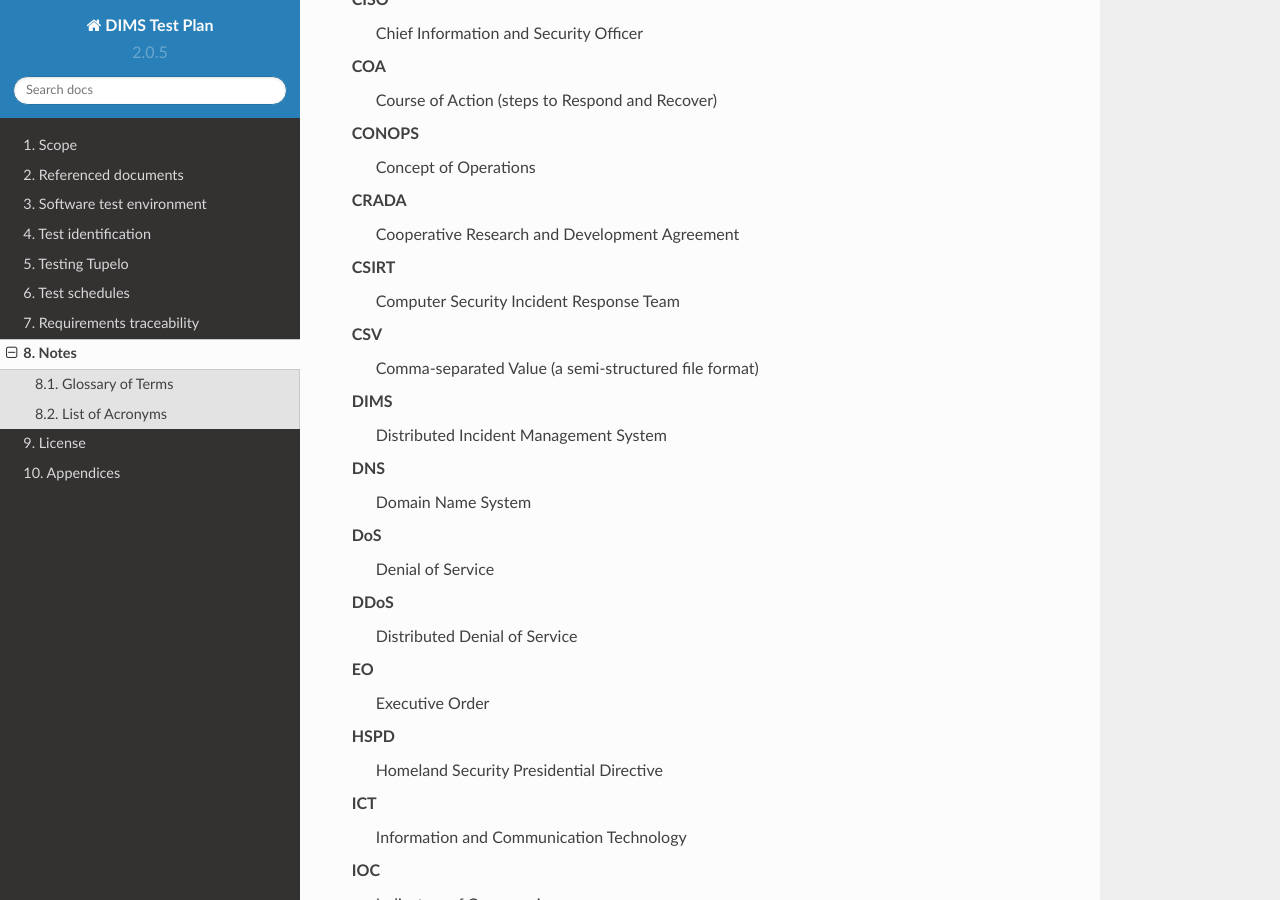
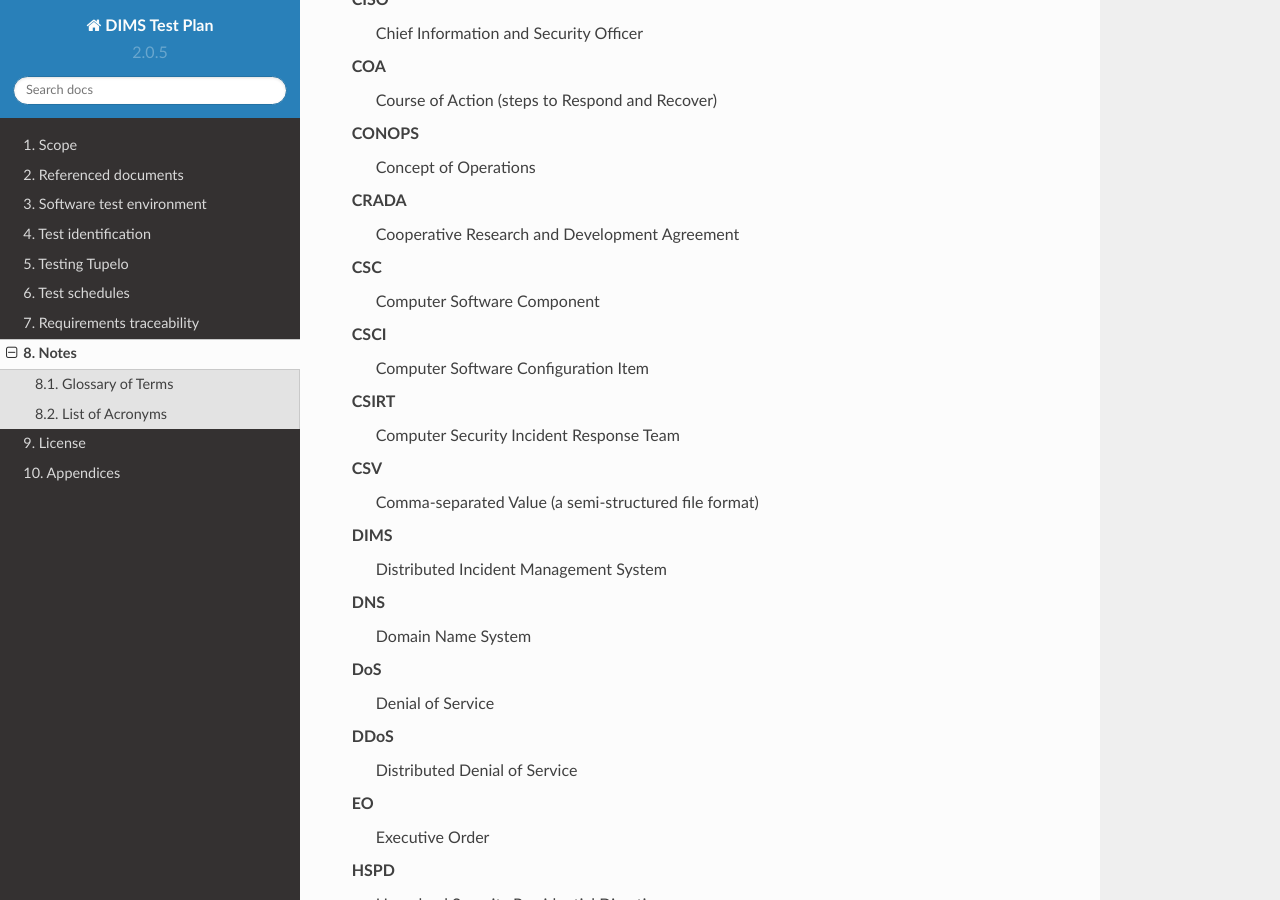
Before and after one commit to uw-dims/dims-tp, a Sphinx documentation site: the page built from source/notes.rst, in a window 1280 px wide and 900 px high, scrolled down 2748 px. Built offline with Sphinx 7.4.7 and the Read the Docs theme 2.0.0, drawn with Linux system fonts in a browser that asks for light colours.

Commit message:
Add acronyms CSC and CSCI

```diff
--- a/source/notes.rst
+++ b/source/notes.rst
@@ -141,6 +141,12 @@
    CRADA
        Cooperative Research and Development Agreement
 
+   CSC
+       Computer Software Component
+
+   CSCI
+       Computer Software Configuration Item
+
    CSIRT
        Computer Security Incident Response Team
 
```
